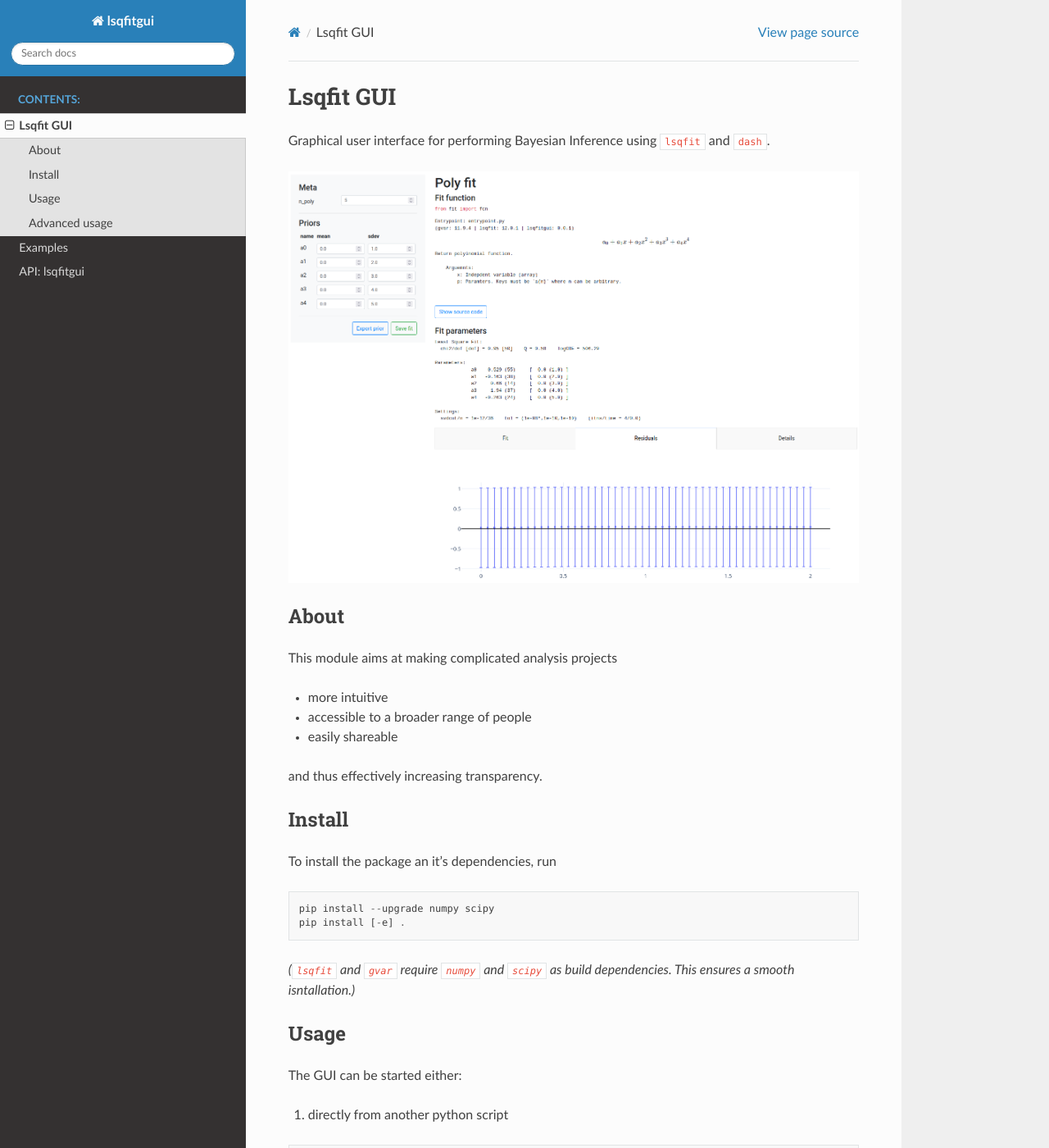
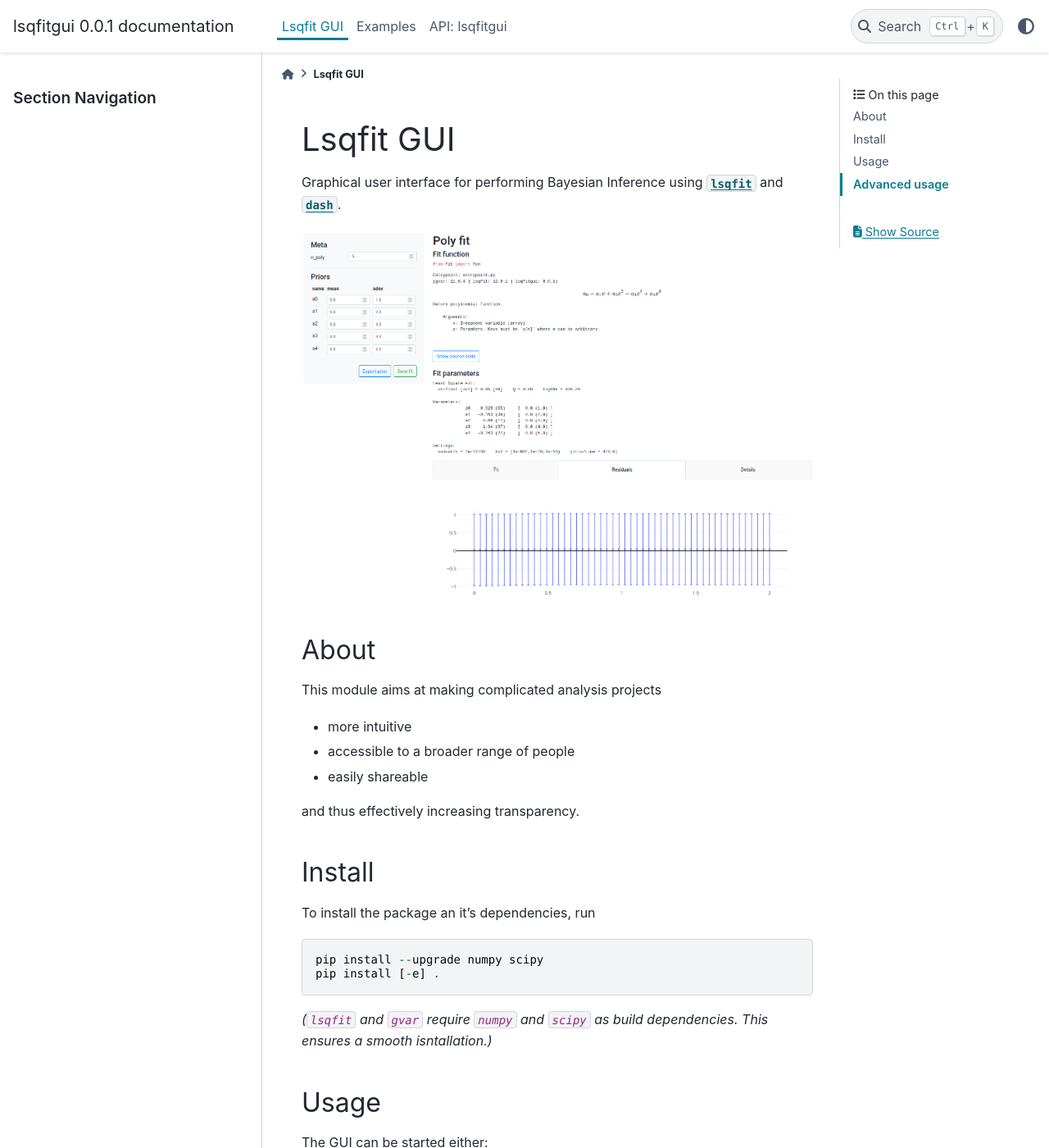
Before and after one commit to ckoerber/lsqfit-gui, a Sphinx documentation site: the page built from doc/source/quickstart.md, in a window 1280 px wide and 1400 px high. Shown: the whole window at 82% size. Built offline with Sphinx 7.4.7 and the PyData theme 0.15.4, drawn with Linux system fonts in a browser that asks for light colours; some of the changed text lies outside the part shown.

Commit message:
Changed to pydata theme

```diff
--- a/doc/source/conf.py
+++ b/doc/source/conf.py
@@ -61,13 +61,10 @@ exclude_patterns = []
 # The theme to use for HTML and HTML Help pages.  See the documentation for
 # a list of builtin themes.
 #
-html_theme = "sphinx_rtd_theme"
+html_theme = "pydata_sphinx_theme"
 html_theme_options = {
-    "collapse_navigation": True,
-    "sticky_navigation": True,
-    "navigation_depth": 2,
-    "includehidden": True,
-    "titles_only": False,
+    "collapse_navigation": False,
+    "show_toc_level": 2,
 }
 
 # Add any paths that contain custom static files (such as style sheets) here,
--- a/requirements-dev.txt
+++ b/requirements-dev.txt
@@ -2,5 +2,5 @@ dash[testing]
 pytest
 black
 sphinx
-sphinx-rtd-theme
+pydata-sphinx-theme
 myst-parser
```
Also changed, not shown: doc/source/api/lsqfitgui.rst (+21 -4 lines).
